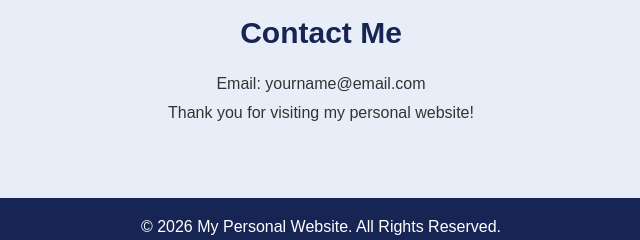
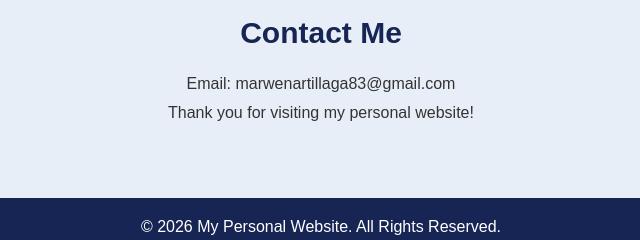
Before and after one commit to gabby765/Mywebsite-, a plain HTML site: page index.html in a window 1280 px wide. Shown: the part 2020-2260 px from the top of the page, 319-959 px from the left. Drawn offline with Linux system fonts and the light colour scheme.

Commit message:
index.html

```diff
--- a/index.html
+++ b/index.html
@@ -303,7 +303,7 @@
     <!-- Contact -->
     <section class="contact" id="contact">
         <h2>Contact Me</h2>
-        <p>Email: yourname@email.com</p>
+        <p>Email: marwenartillaga83@gmail.com</p>
         <p>Thank you for visiting my personal website!</p>
     </section>
 
```
